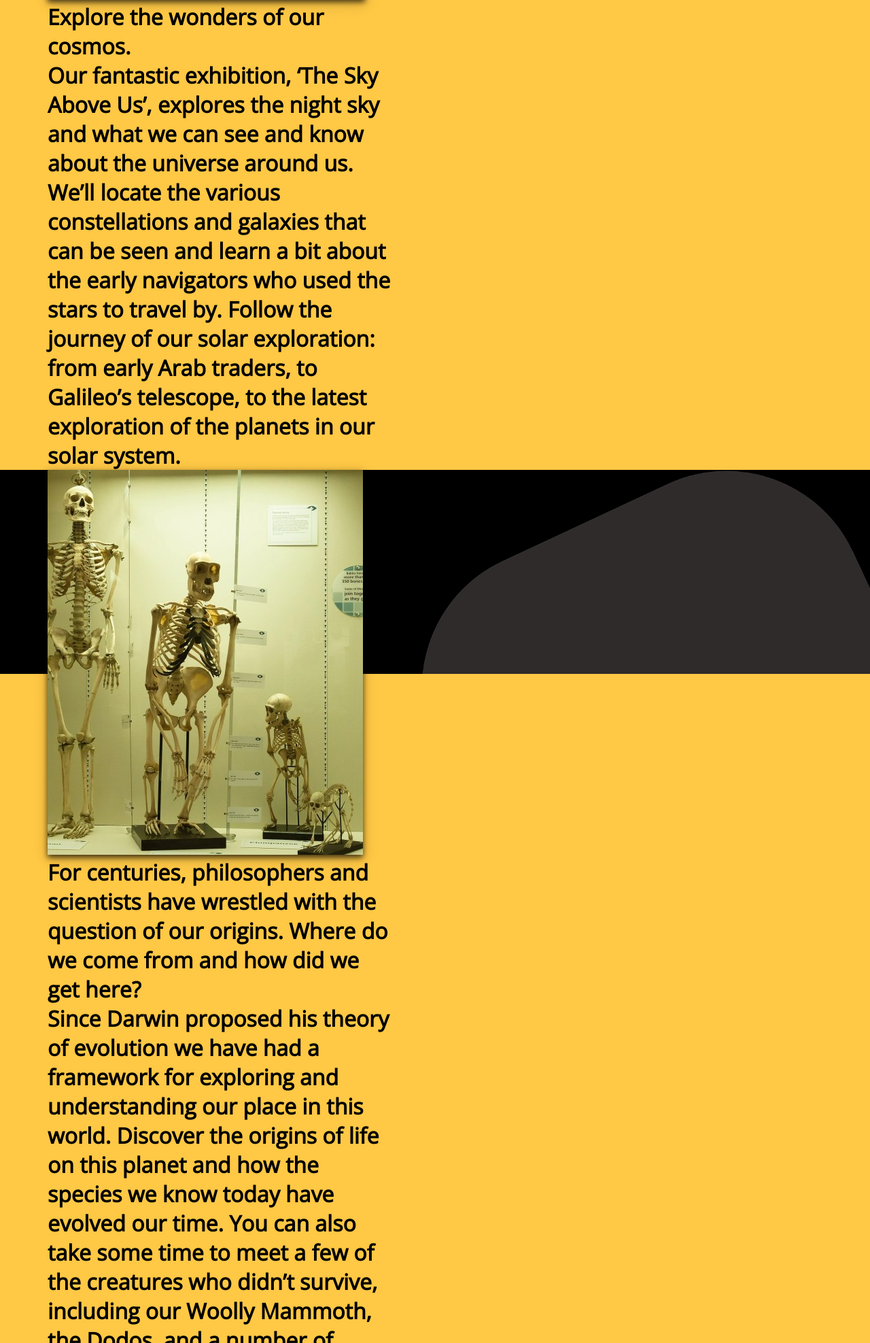
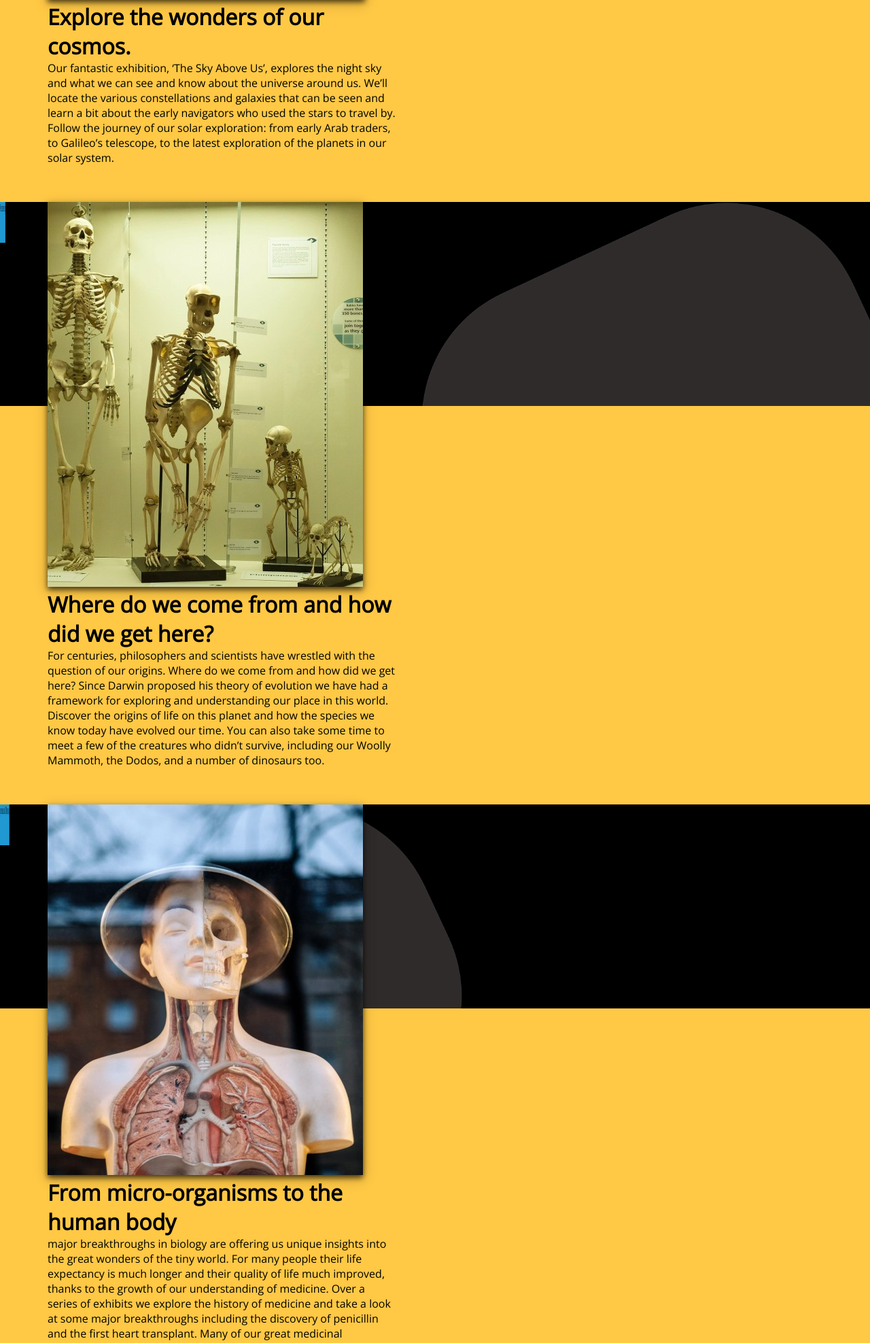
Before and after one commit to Bavy89/Semester-project-1_Bavy-Ado, a plain HTML site: page exhibition.html in a window 1280 px wide. Shown: the part 825-2800 px from the top of the page at 68% size. Drawn offline with nearby package versions, Linux system fonts and the light colour scheme.

Commit message:
Update exhibition.html

```diff
--- a/exhibition.html
+++ b/exhibition.html
@@ -42,7 +42,7 @@
       </div>
     <ul class="navigation">
         <li><a href="index.html">Explore</a></li>
-        <li><a href="exhibition.html"class="active">Exhibition</a></li>
+        <li><a href="exhibition.html" class="active">Exhibition</a></li>
         <li><a href="news.html">News</a></li>
         <li><a href="visit.html">Visit</a></li>
         <li><a href="involved.html">Get Involved</a></li>
@@ -55,9 +55,14 @@
       <div class="back-style1">
           <img src="images/back-style2.png" alt="background style">
             </div>
-              </div>
+
     <!--blackarea-->
 
+        <!-- swipe -->
+    <div class="swipe-exhibition1"></div>
+        <!--swipe-->
+
+</div>
 
 
     <!-- images -->
@@ -71,22 +76,32 @@
     <!-- text-image -->
     <div class="text-image">
           <div class="text-image1">
-      <h1>Explore the wonders of our cosmos.</h1> <h1>Our fantastic exhibition, ‘The Sky Above Us’, explores the night sky
+      <h1>Explore the wonders of our cosmos.</h1> <p>Our fantastic exhibition, ‘The Sky Above Us’, explores the night sky
 and what we can see and know about the universe around us. We’ll locate the various constellations and
 galaxies that can be seen and learn a bit about the early navigators who used the stars to travel by.
 Follow the journey of our solar exploration: from early Arab traders, to Galileo’s telescope, to the latest
-exploration of the planets in our solar system.</h1>
+exploration of the planets in our solar system.</p>
           </div>
     </div>
     <!-- text-image -->
+
+     <br>
+      <br>
+       <br>
 
     <!-- blackarea -->
     <div class="blackarea-2">
       <div class="back-style2">
           <img src="images/back-style4.png" alt="background style">
           </div>
-            </div>
+
     <!-- blackarea -->
+
+            <!-- swipe -->
+    <div class="swipe-exhibition2"></div>
+           <!--swipe-->
+
+           </div>
 
     <!-- images -->
 <div class="images-index">
@@ -99,24 +114,34 @@ exploration of the planets in our solar system.</h1>
     <!-- text-image -->
     <div class="text-image">
           <div class="text-image1">
-      <h1>For centuries, philosophers and scientists have wrestled with the question of our origins. Where do we come from and
-how did we get here? </h1>
-      <h1>Since Darwin proposed his theory of evolution we have had a framework for exploring and
+      <h1>Where do we come from and
+how did we get here?</h1>
+      <p>For centuries, philosophers and scientists have wrestled with the question of our origins. Where do we come from and
+how did we get here? Since Darwin proposed his theory of evolution we have had a framework for exploring and
 understanding our place in this world.
 Discover the origins of life on this planet and how the species we know today have evolved our time. You can also take
 some time to meet a few of the creatures who didn’t survive, including our Woolly Mammoth, the Dodos, and a number
-of dinosaurs too. </h1>
+of dinosaurs too. </p>
           </div>
             </div>
     <!-- text-image -->
+
+      <br>
+      <br>
+       <br>
 
     <!-- blackarea -->
     <div class="blackarea-3">
       <div class="back-style3">
           <img src="images/back-style1.png" alt="background style">
         </div>
-          </div>
+
     <!-- blackarea -->
+
+            <!-- swipe -->
+    <div class="swipe-exhibition3"></div>
+           <!--swipe-->
+</div>
 
     <!-- images -->
 <div class="images-index">
@@ -129,16 +154,19 @@ of dinosaurs too. </h1>
     <!-- text-image -->
     <div class="text-image">
           <div class="text-image1">
-      <h1>From micro-organisms to the human body, major breakthroughs in biology are offering us unique insights into the great
-wonders of the tiny world. </h1>
-      <h1>For many people their life expectancy is much longer and their quality of life much improved, thanks to the growth of
+      <h1>From micro-organisms to the human body</h1>
+      <p>major breakthroughs in biology are offering us unique insights into the great
+wonders of the tiny world. For many people their life expectancy is much longer and their quality of life much improved, thanks to the growth of
 our understanding of medicine. Over a series of exhibits we explore the history of medicine and take a look at some
 major breakthroughs including the discovery of penicillin and the first heart transplant.
 Many of our great medicinal discoveries have come not only from the lab, but also from observing animals in the wild.
-Often our fellow creatures have beat us to it.</h1>
+Often our fellow creatures have beat us to it.</p>
           </div>
             </div>
     <!-- text-image -->
+     <br>
+      <br>
+       <br>
 
         <!-- blackarea -->
     <div class="blackarea-2">
@@ -159,9 +187,10 @@ Often our fellow creatures have beat us to it.</h1>
     <!-- text-image -->
     <div class="text-image">
           <div class="text-image1">
-      <h1>The information revolution is here and robotics and artificial intelligence are the science of the future. From useful home
+      <h1>The information revolution is here</h1>
+      <p> robotics and artificial intelligence are the science of the future. From useful home
 applications of AI to industrial uses of robotics, the future is here. You can even say hello and shake the hand of Rob the
-Robot.</h1>
+Robot.</p>
 
           </div>
             </div>
```
